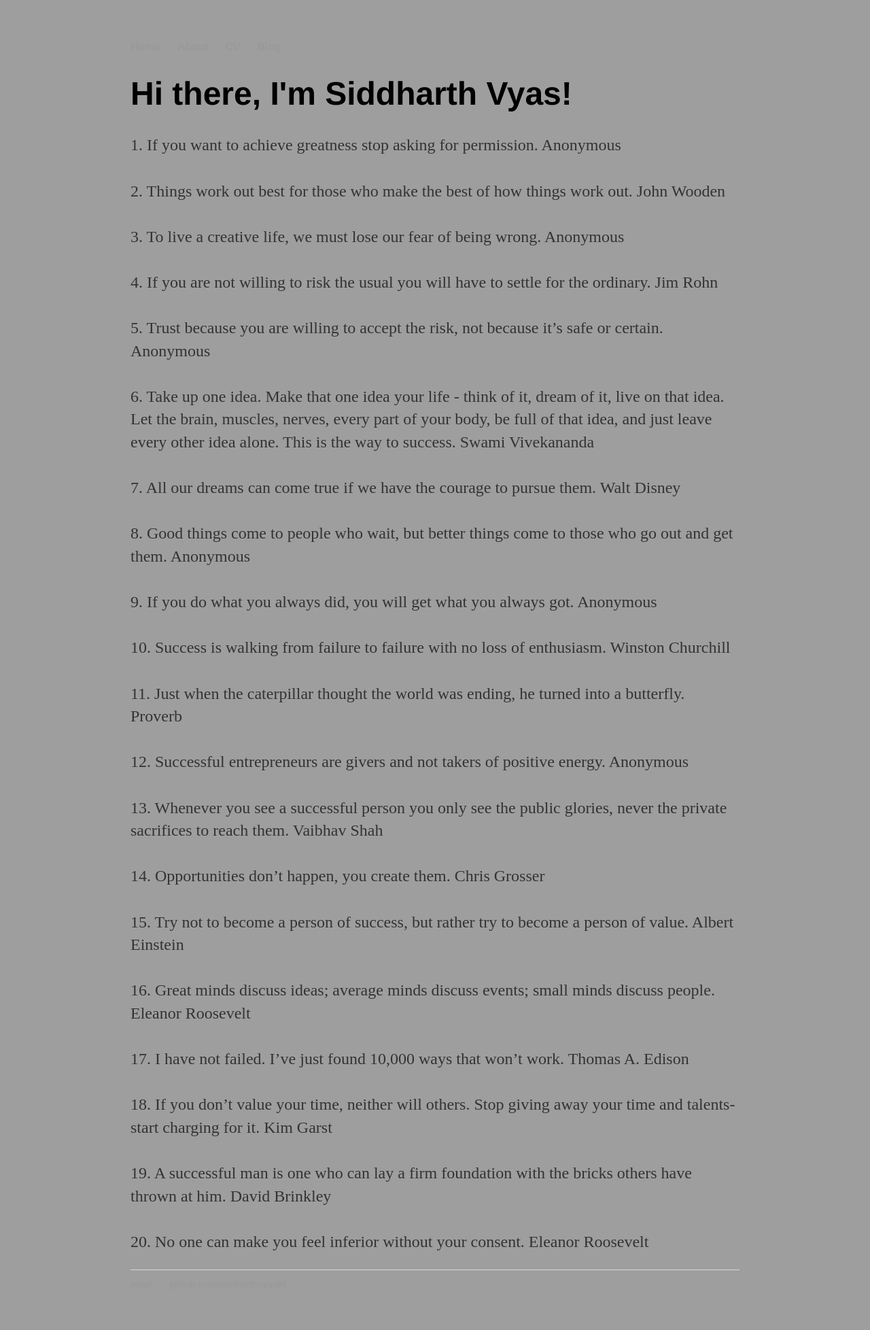
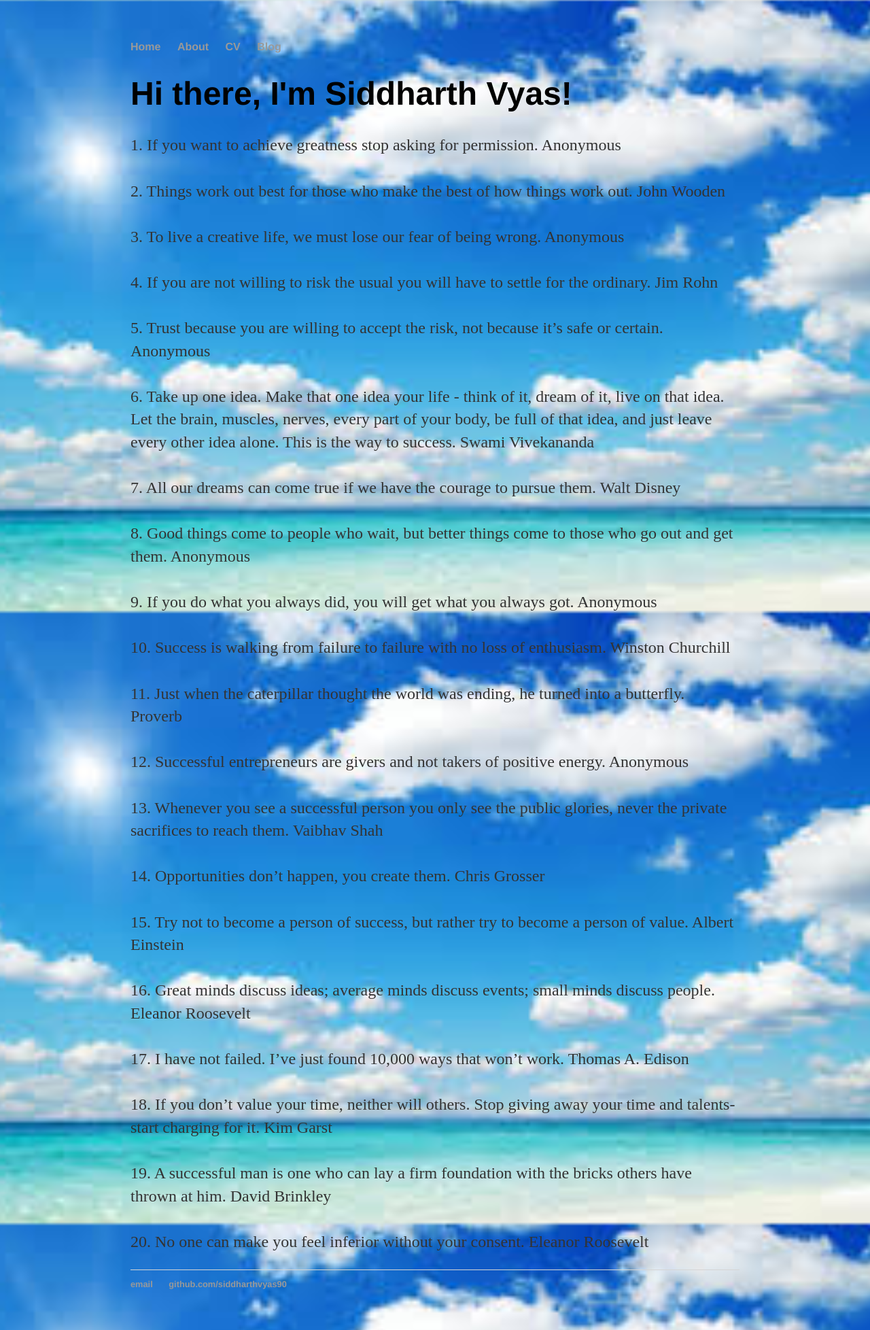
Before and after one commit to Siddharthvyas90/Siddharthvyas90.github.io, a Jekyll site: the page built from index.html, in a window 1280 px wide. Shown: the whole page at 68% size. Built offline with Jekyll 4.4.1, drawn with Linux system fonts in a browser that asks for light colours.

Commit message:
Update main.css

```diff
--- a/css/main.css
+++ b/css/main.css
@@ -1,5 +1,5 @@
 html {
-  background: url(https://siddharthvyas90.github.io/images/3.jpg) no-repeat center center fixed;
+  background: url(https://siddharthvyas90.github.io/images/6.jpg) no-repeat center center fixed;
   -webkit-background-size: cover;
   -moz-background-size: cover;
   -o-background-size: cover;
```
